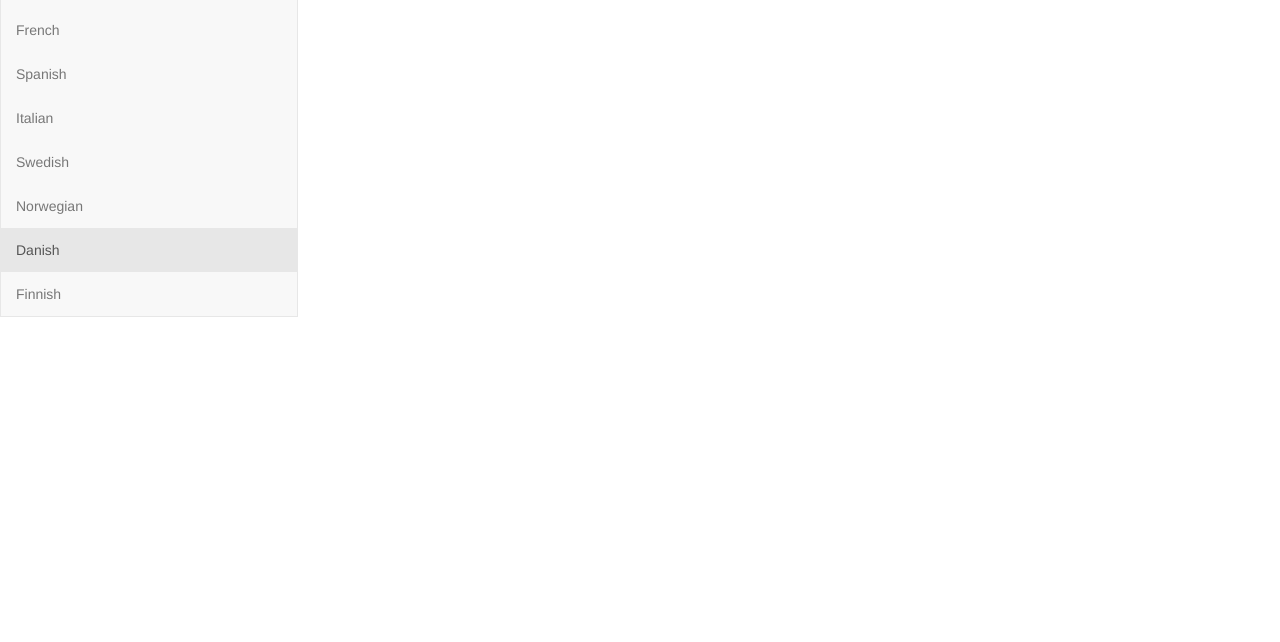
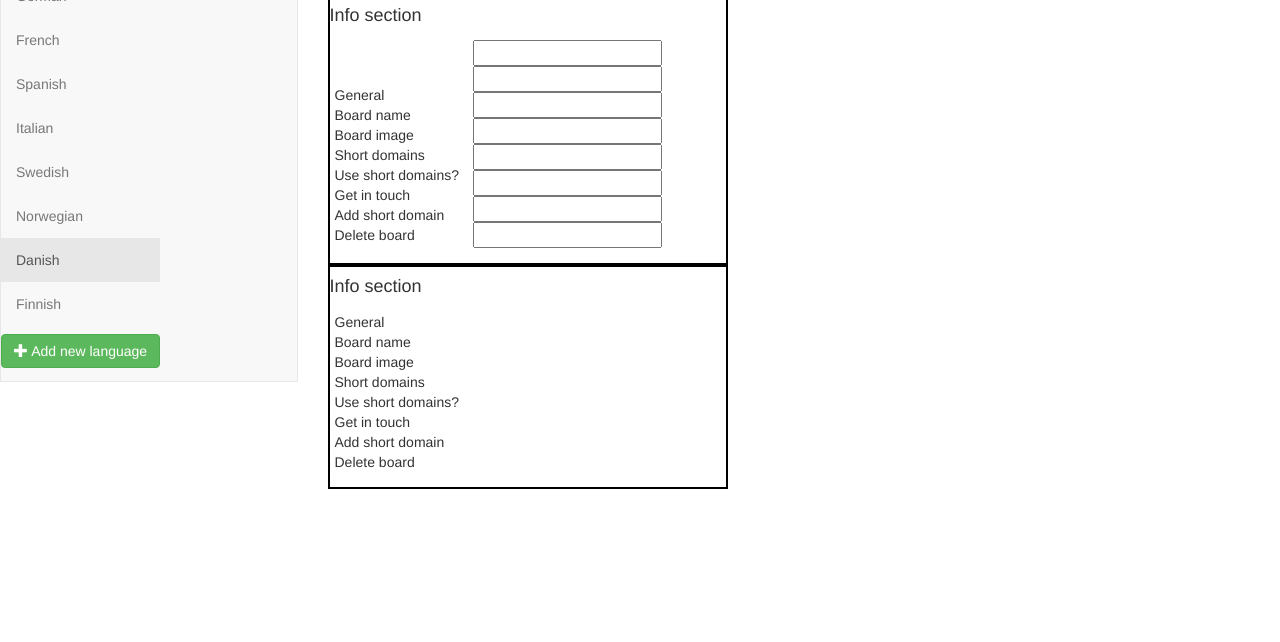
Before and after one commit to organicoder/linkfire-translate, a plain HTML site: page index.html in a window 1280 px wide. Shown: the part 158-800 px from the top of the page. Drawn offline with nearby package versions, Linux system fonts and the light colour scheme; files whose address does not match are found by name.

Commit message:
Content boxes and text input fields added

```diff
--- a/css/style.css
+++ b/css/style.css
@@ -19,3 +19,14 @@
     padding-bottom: 12px;
   }
 }
+
+.textbox{
+  width: 400px;
+  border: solid black 2px;
+}
+
+ul {
+    padding: 5px;
+    display: inline-block;
+    list-style-type: none;
+}
--- a/index.html
+++ b/index.html
@@ -70,7 +70,7 @@
             <span class="icon-bar"></span>
             <span class="icon-bar"></span>
           </button>
-          <span class="visible-xs navbar-brand">Use a larger screen to optimize your translation experience</span>
+          <span class="visible-xs navbar-brand">Use the button to choose language</span>
         </div>
         <div class="navbar-collapse collapse sidebar-navbar-collapse">
           <ul class="nav navbar-nav">
@@ -84,6 +84,8 @@
             <li class="active"><a href="#">Danish</a></li>
             <li><a href="#">Finnish</a></li>
 
+            <button type="button" class="btn btn-success navbar-btn"><span class="glyphicon glyphicon-plus"></span> Add new language</button>
+
           </ul>
         </div><!--/.nav-collapse -->
       </div>
@@ -91,7 +93,57 @@
   </div>
 
   <div class="col-sm-9">
-    Main content goes here
+
+
+    <header>
+      <h1>Board settings</h1>
+    </header>
+
+  <div class="textbox">
+
+  <h4>Info section</h4>
+
+      <ul>
+        <li>General</li>
+        <li>Board name</li>
+        <li>Board image</li>
+        <li>Short domains</li>
+        <li>Use short domains?</li>
+        <li>Get in touch</li>
+        <li>Add short domain</li>
+        <li>Delete board</li>
+      </ul>
+
+      <ul>
+        <li><input type="text"></li>
+        <li><input type="text"></li>
+        <li><input type="text"></li>
+        <li><input type="text"></li>
+        <li><input type="text"></li>
+        <li><input type="text"></li>
+        <li><input type="text"></li>
+        <li><input type="text"></li>
+      </ul>
+
+  </div>
+
+    <div class="textbox">
+
+  <h4>Info section</h4>
+
+      <ul>
+        <li>General</li>
+        <li>Board name</li>
+        <li>Board image</li>
+        <li>Short domains</li>
+        <li>Use short domains?</li>
+        <li>Get in touch</li>
+        <li>Add short domain</li>
+        <li>Delete board</li>
+      </ul>
+
+  </div>
+
   </div>
 </div>
 
```
